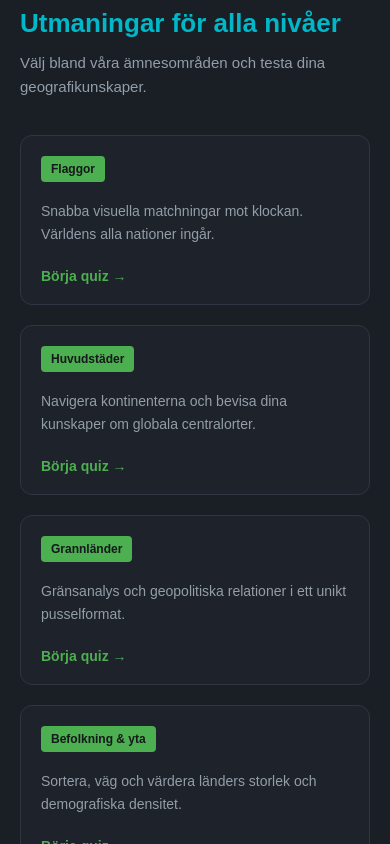
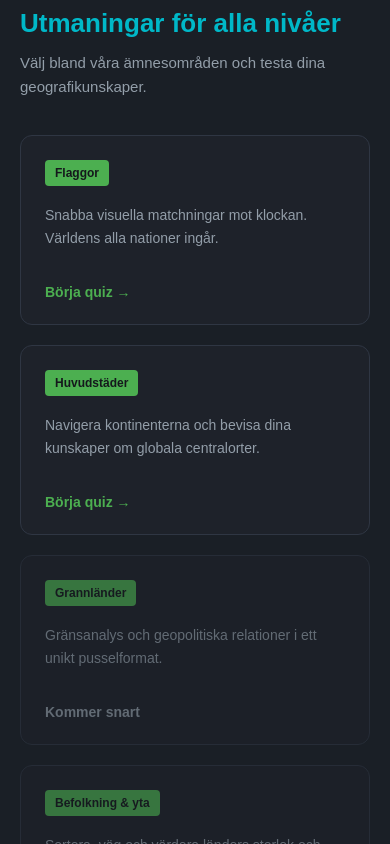
Before and after one commit to donne41/Vexillium, a Vue app in the folder frontend/: page / in a window 390 px wide. Shown: the part 980-1824 px from the top of the page. Built offline with nearby package versions, Linux system fonts and the light colour scheme; no server answers.

Commit message:
Make quiz category cards clickable

```diff
--- a/frontend/src/components/QuizCategories.css
+++ b/frontend/src/components/QuizCategories.css
@@ -44,10 +44,25 @@
     border: 1px solid var(--border);
     border-radius: 12px;
     transition: border-color 0.2s;
+    color: inherit;
+    text-decoration: none;
 }
 
 .quiz-card:hover {
     border-color: var(--teal);
+}
+
+.quiz-card:not(.quiz-card-disabled) {
+    cursor: pointer;
+}
+
+.quiz-card-disabled {
+    cursor: not-allowed;
+    opacity: 0.6;
+}
+
+.quiz-card-disabled:hover {
+    border-color: var(--border);
 }
 
 .quiz-tag {
@@ -97,7 +112,24 @@
     }
 
     .quiz-card {
-        min-height: 170px;
-        padding: 20px;
+        min-height: 190px;
+        padding: 24px;
+        display: flex;
+        flex-direction: column;
+        align-items: flex-start;
+        background: var(--card);
+        border: 1px solid var(--border);
+        border-radius: 12px;
+        transition: border-color 0.2s;
+        color: inherit;
+        text-decoration: none;
     }
 }
+
+.quiz-link {
+    text-decoration: none;
+}
+
+.quiz-link-disabled {
+    color: var(--muted);
+}
--- a/frontend/src/components/QuizCategories.vue
+++ b/frontend/src/components/QuizCategories.vue
@@ -1,14 +1,16 @@
-
 <script setup>
+import {RouterLink} from 'vue-router'
 import './QuizCategories.css'
 
 const categories = [
   {
     title: 'Flaggor',
+    quizPath: '/quiz/flags',
     description: 'Snabba visuella matchningar mot klockan. Världens alla nationer ingår.'
   },
   {
     title: 'Huvudstäder',
+    quizPath: '/quiz/capitals',
     description: 'Navigera kontinenterna och bevisa dina kunskaper om globala centralorter.'
   },
   {
@@ -42,21 +44,31 @@ const categories = [
 
       <div class="quiz-grid">
 
-        <article
+        <component
+            :is="category.quizPath ? RouterLink : 'article'"
             v-for="category in categories"
             :key="category.title"
+            :to="category.quizPath || undefined"
             class="quiz-card"
+            :class="{ 'quiz-card-disabled': !category.quizPath }"
+            :title="!category.quizPath
+        ? 'Detta quiz är inte tillgängligt ännu'
+        : ''"
         >
-          <span class="quiz-tag">
-            {{ category.title }}
-          </span>
+  <span class="quiz-tag">
+    {{ category.title }}
+  </span>
 
           <p>{{ category.description }}</p>
 
-          <span class="quiz-link">
-            Börja quiz →
-          </span>
-        </article>
+          <span v-if="category.quizPath" class="quiz-link">
+    Börja quiz →
+  </span>
+
+          <span v-else class="quiz-link quiz-link-disabled">
+    Kommer snart
+  </span>
+        </component>
 
       </div>
 
```
